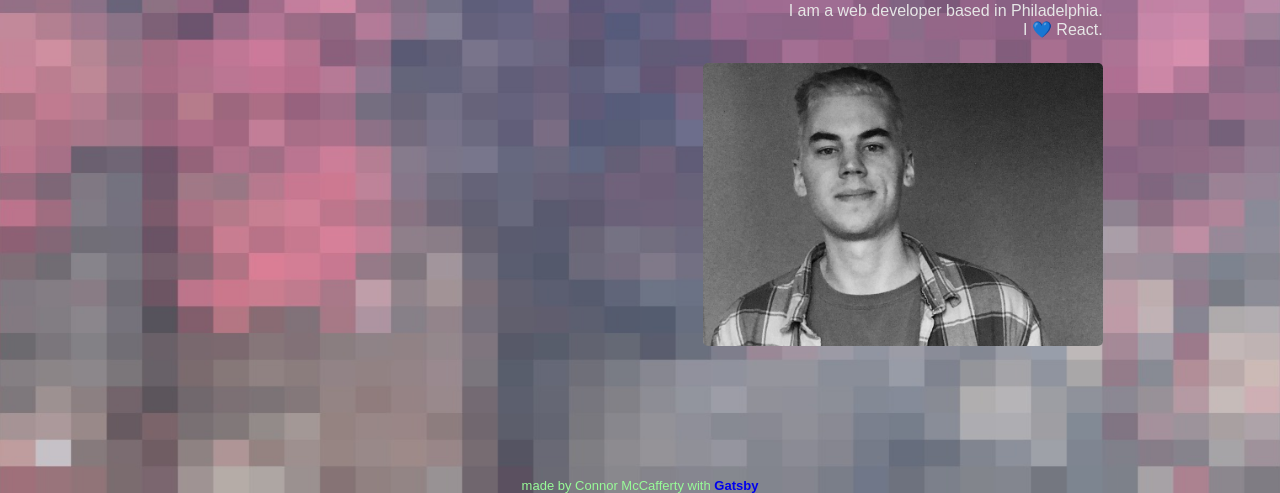
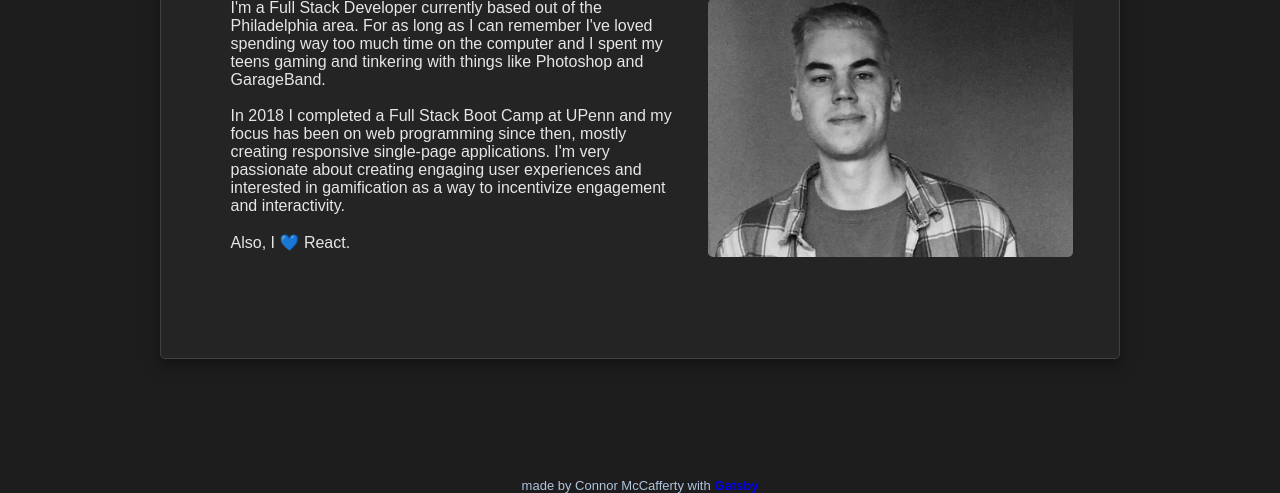
Before and after one commit to mccaffertycr/gatsby-portfolio, a Gatsby site: page / in a window 1280 px wide. Shown: the part 307-800 px from the top of the page. Built offline with nearby package versions, Linux system fonts and the light colour scheme; Gatsby itself is replaced by a stand-in of ours.

Commit message:
style changes, about page edit

```diff
--- a/gatsby-config.js
+++ b/gatsby-config.js
@@ -1,4 +1,8 @@
-require('dotenv').config()
+let activeEnv = process.env.ACTIVE_ENV || process.env.NODE_ENV || 'development'
+
+require('dotenv').config({
+  path: `.env.${activeEnv}`,
+})
 
 module.exports = {
   siteMetadata: {
@@ -6,6 +10,8 @@ module.exports = {
     description: `Connor McCafferty: Web Developer`,
     author: `@mccaffertycr`,
   },
+    // Note: it must *not* have a trailing slash.
+  pathPrefix: `/pdf`,
   plugins: [
     `gatsby-plugin-react-helmet`,
     {
@@ -20,7 +26,7 @@ module.exports = {
     {
       resolve: `gatsby-plugin-google-analytics`,
       options: {
-        trackingId: `${process.env.GOOGLE_TRACKING_ID}`,
+        trackingId: process.env.GOOGLE_TRACKING_ID,
       },
     },
     {
--- a/src/components/footer.css
+++ b/src/components/footer.css
@@ -9,5 +9,5 @@
   font-family: 'Arial', 'Helvetica Neue', Helvetica, sans-serif;
   font-weight: 500;
   font-size: 13px;
-  color: palegreen;
+  color: lightsteelblue;
 }
--- a/src/components/header.css
+++ b/src/components/header.css
@@ -1,6 +1,7 @@
 .nav-container {
   margin: 0 auto;
   max-width: 960px;
+  max-height: 125px;
   padding: 1.45rem 1.0875rem;
   display: flex;
   justify-content: flex-start;
--- a/src/components/layout.css
+++ b/src/components/layout.css
@@ -1,10 +1,13 @@
+@import url('https://fonts.googleapis.com/css?family=Space+Mono');
+
 html {
-  font-family: 'Arial', 'Helvetica Neue', Helvetica, sans-serif;
+  /* font-family: 'Arial', 'Helvetica Neue', Helvetica, sans-serif;
   background: url('../images/london_bg.png') no-repeat center center fixed;
   -webkit-background-size: cover;
   -moz-background-size: cover;
   -o-background-size: cover;
-  background-size: cover;
+  background-size: cover; */
+  background: #1d1d1d;
   -ms-text-size-adjust: 100%;
   -webkit-text-size-adjust: 100%;
   min-height: 100vh;
@@ -245,6 +248,7 @@ h1 {
   color: inherit;
   font-family: -apple-system, BlinkMacSystemFont, Segoe UI, Roboto, Oxygen,
     Ubuntu, Cantarell, Fira Sans, Droid Sans, Helvetica Neue, sans-serif;
+  font-family: 'Space Mono', monospace;
   font-weight: bold;
   text-rendering: optimizeLegibility;
   font-size: 2.25rem;
@@ -646,4 +650,11 @@ pre tt:after {
   html {
     font-size: 100%;
   }
+  .about-container {
+    flex-direction: column;
+    justify-content: center;
+  }
+  .headshot-wrapper {
+    max-width: 400px;
+  }
 }
--- a/src/components/layout.js
+++ b/src/components/layout.js
@@ -24,8 +24,12 @@ const Layout = ({ children }) => (
           style={{
             margin: `0 auto`,
             maxWidth: 960,
-            padding: `0px 1.0875rem 1.45rem`,
-            paddingTop: 0,
+            minHeight: 525,
+            padding: `1.0875rem 1.45rem`,
+            borderRadius: `5px`,
+            border: `1px solid #404040`,
+            background: '#242424',
+            boxShadow: `0 4px 8px 0 rgba(0, 0, 0, 0.2), 0 6px 20px 0 rgba(0, 0, 0, 0.19)`,
           }}
         >
           {children}
--- a/src/pages/contact.js
+++ b/src/pages/contact.js
@@ -7,7 +7,7 @@ import SEO from '../components/seo'
 const Contact = () => (
   <Layout>
     <SEO title="contact" />
-    <div style={{ textAlign: `right` }}>
+    <div>
       <h1 className="heading">contact</h1>
     </div>
     <a
--- a/src/pages/index.js
+++ b/src/pages/index.js
@@ -8,21 +8,35 @@ import SEO from '../components/seo'
 const About = () => (
   <Layout>
     <SEO title="about" keywords={[`gatsby`, `application`, `react`]} />
-    <div style={{ textAlign: `right` }}>
+    <div>
       <h1 className="heading">hi, I'm Connor</h1>
-
-      <p>
-        I am a web developer based in Philadelphia.
-        <br />I <Emoji symbol="💙" label="blue heart" /> React.{' '}
-      </p>
       <div
+        className="about-container"
         style={{
-          maxWidth: `400px`,
-          marginBottom: `1.45rem`,
-          marginLeft: `auto`,
+          display: 'flex',
+          justifyContent: 'space-between',
+          width: `100%`,
+          margin: `0 auto`,
+          padding: `1.0875rem 1.45rem`,
         }}
       >
-        <Headshot />
+        <p style={{ padding: `1.45rem`, paddingTop: 0 }}>
+          I'm a Full Stack Developer currently based out of the Philadelphia
+          area. For as long as I can remember I've loved spending way too much
+          time on the computer and I spent my teens gaming and tinkering with
+          things like Photoshop and GarageBand. <br />
+          <br />
+          In 2018 I completed a Full Stack Boot Camp at UPenn and my focus has
+          been on web programming since then, mostly creating responsive
+          single-page applications. I'm very passionate about creating engaging
+          user experiences and interested in gamification as a way to
+          incentivize engagement and interactivity. <br />
+          <br />
+          Also, I <Emoji symbol="💙" label="blue heart" /> React.
+        </p>
+        <div className="headshot-wrapper" style={{ minWidth: 365 }}>
+          <Headshot />
+        </div>
       </div>
     </div>
   </Layout>
--- a/src/pages/portfolio.js
+++ b/src/pages/portfolio.js
@@ -32,7 +32,7 @@ const projects = [
 const Portfolio = () => (
   <Layout>
     <SEO title="portfolio" />
-    <div style={{ textAlign: `right` }}>
+    <div>
       <h1 className="heading">projects</h1>
       <div
         style={{
```
Also changed, not shown: package.json (+6 -6 lines), 1 other file.
